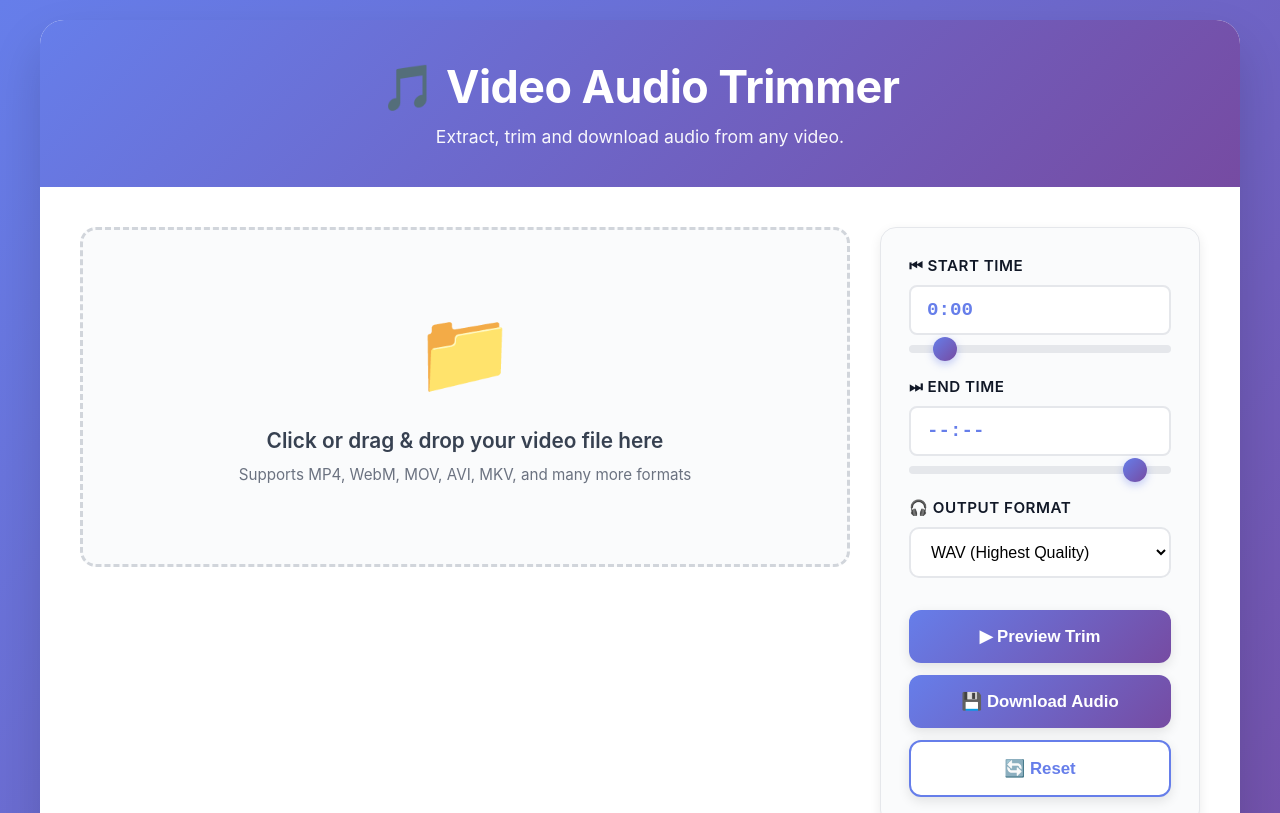
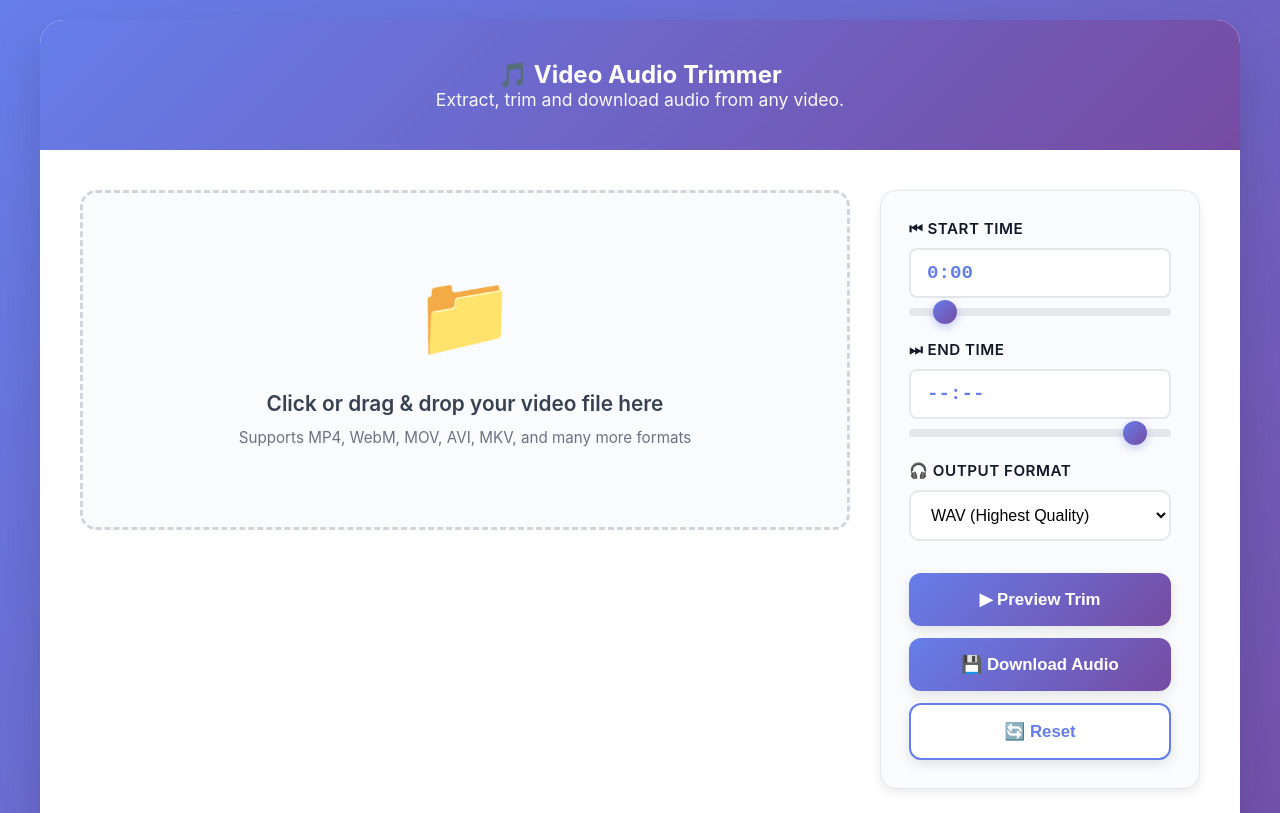
Before and after one commit to akash098p/VideoToAudioExtractor-, a plain HTML site: page index.html in a window 1280 px wide. Shown: the top 813 px of the page. Drawn offline with Linux system fonts and the light colour scheme.

Commit message:
Change header from h1 to h2 for video trimmer

```diff
--- a/index.html
+++ b/index.html
@@ -428,7 +428,7 @@
 <body>
     <div class="container">
         <div class="header">
-            <h1>🎵 Video Audio Trimmer</h1>
+            <h2>🎵 Video Audio Trimmer</h2>
             <p>Extract, trim and download audio from any video.</p>
         </div>
 
```
